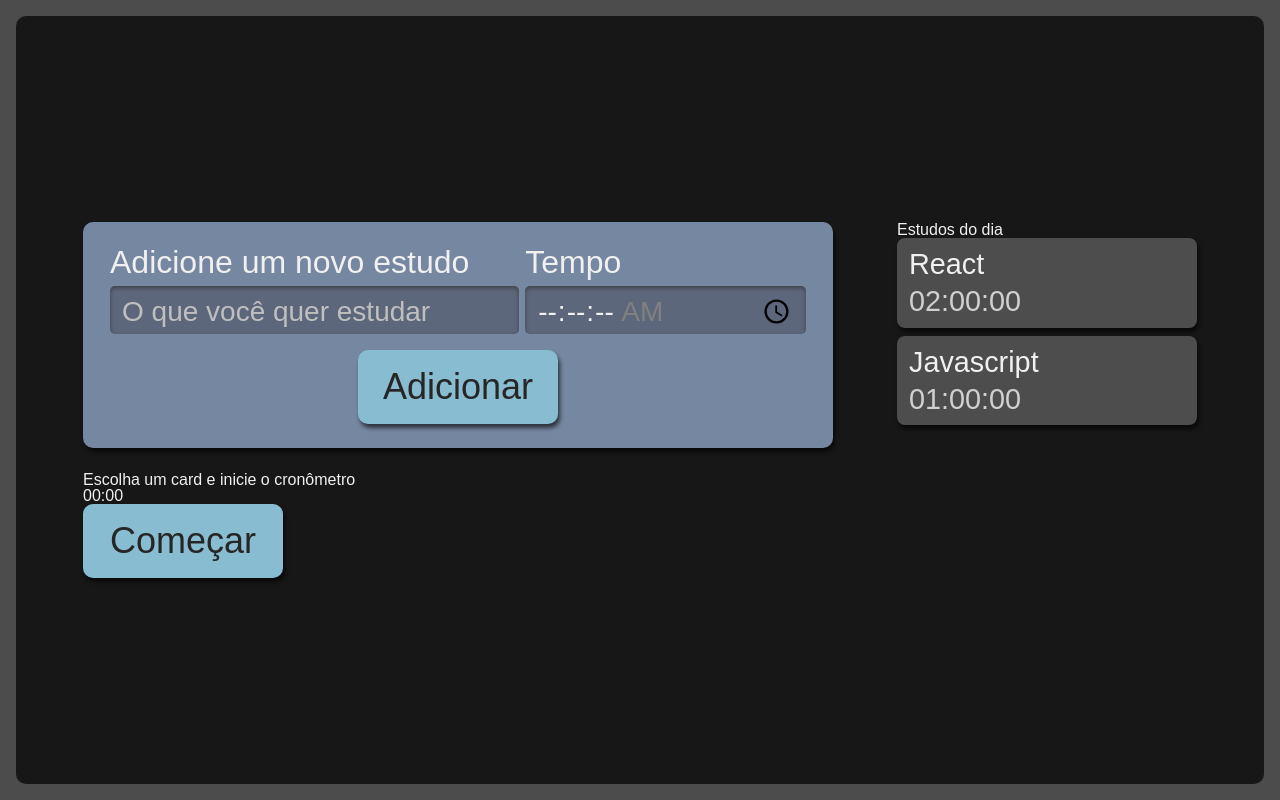
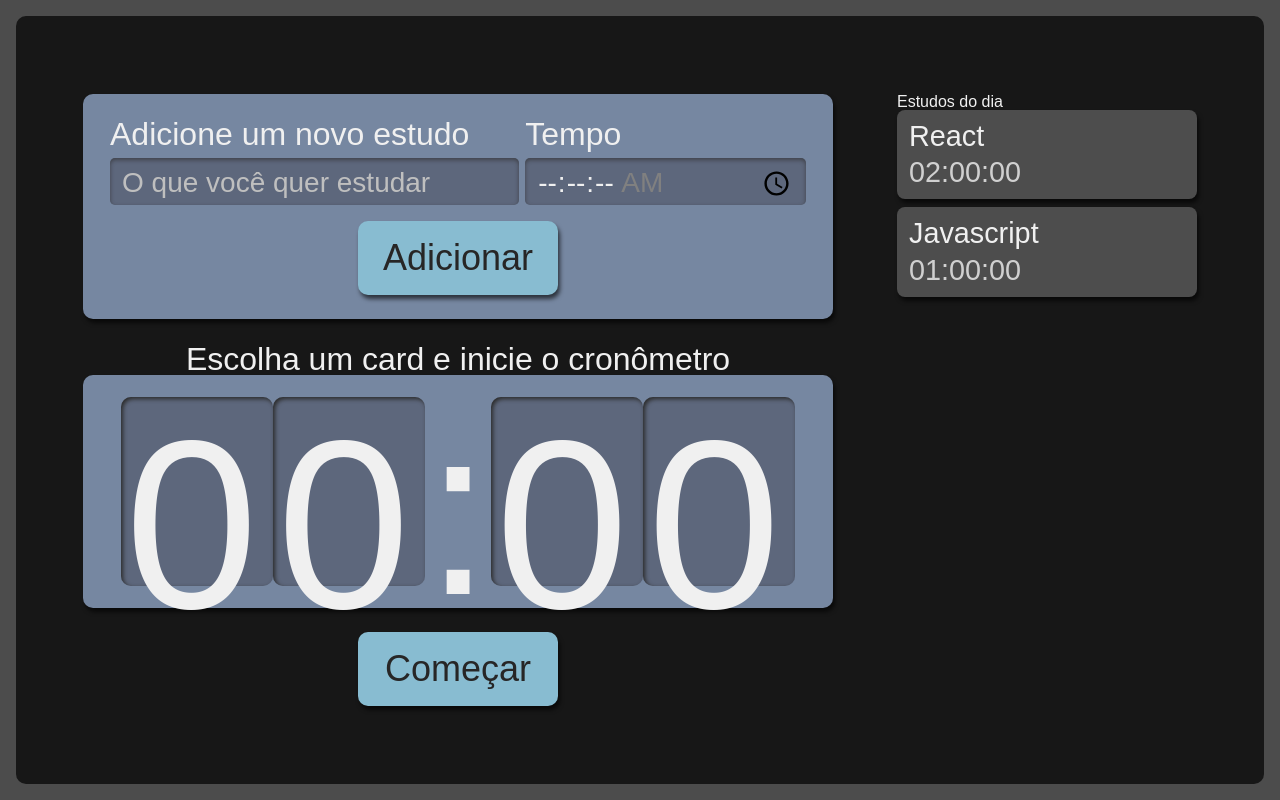
Before and after one commit to JnFerri/Alura-studies, a React (Create React App) app: page / in a window 1280 px wide. Built offline with nearby package versions, Linux system fonts and the light colour scheme.

Commit message:
Arrumando Timer e Clock e bug no nodeModules

```diff
--- a/package.json
+++ b/package.json
@@ -41,6 +41,7 @@
     ]
   },
   "devDependencies": {
+    "eslint-plugin-react": "^7.31.11",
     "sass": "^1.56.1",
     "typescript-plugin-css-modules": "^4.1.1"
   }
--- /dev/null
+++ b/src/components/Timer/Clock/Clock.module.scss
@@ -0,0 +1,21 @@
+.relogioNumero {
+    background-color: #5D677C;
+    box-shadow: 2px 2px 4px #2B2B2B inset;
+    height: 3.6rem;
+    width: 3rem;
+    padding: 8px 4px;
+    border-radius: 10px;
+
+    @media screen and (min-width:1280px) {
+      height: 10.8rem;
+      width: 9rem;
+    }
+  }
+
+  .relogioDivisao {
+    height: 4.2rem;
+
+    @media screen and (min-width:1280px) {
+      height: 12.6rem;
+    }
+  }
--- a/src/components/Timer/Clock/index.tsx
+++ b/src/components/Timer/Clock/index.tsx
@@ -1,13 +1,13 @@
-import React from "react";
+import style from './Clock.module.scss'
 
 export default function Clock(){
     return(
-            <React.Fragment>
-            <span>0</span>
-            <span>0</span>
-            <span>:</span>
-            <span>0</span>
-            <span>0</span>
-            </React.Fragment>
+        <>
+        <span className={style.relogioNumero}>0</span>
+        <span className={style.relogioNumero}>0</span>
+        <span className={style.relogioDivisao}>:</span>
+        <span className={style.relogioNumero}>0</span>
+        <span className={style.relogioNumero}>0</span>
+        </>
     )
 }
--- /dev/null
+++ b/src/components/Timer/Timer.module.scss
@@ -0,0 +1,59 @@
+.cronometro {
+    display: flex;
+    flex-direction: column;
+    align-items: center;
+    grid-area: cronometro;
+
+    .relogioWrapper {
+      align-items: center;
+      background-color: #7687A1;
+      border-radius: 10px;
+      box-shadow: 2px 4px 4px #0000009F;
+      box-sizing: border-box;
+      display: flex;
+      font-size: 5rem;
+      justify-content: center;
+      margin-bottom: 24px;
+      padding: 16px 12px;
+      width: 100%;
+    }
+
+    .titulo {
+      font-size: 2rem;
+    }
+
+    button {
+      background-color: #88bcd1;
+      border-radius: 10px;
+      box-shadow: 2px 4px 4px #0000009F;
+      color: #272626;
+      cursor: pointer;
+      font-size: 1.25rem;
+      padding: 16px;
+      width: 150px;
+
+      &:active {
+        background-color: #7CA6B7;
+        box-shadow: 2px 2px 4px #0000009F inset;
+        cursor: auto;
+      }
+    }
+
+    @media screen and (min-width:1280px) {
+
+      .relogioWrapper{
+        font-size: 15rem;
+      }
+
+      p {
+        font-size: 2rem;
+      }
+
+      button {
+        grid-column-start: span 2;
+        justify-self: center;
+        width: 200px;
+        font-size: 2.25rem;
+      }
+    }
+  }
--- a/src/components/Timer/index.tsx
+++ b/src/components/Timer/index.tsx
@@ -1,14 +1,12 @@
 import Button from "../Button";
 import Clock from "./Clock";
-
-
-
+import style from './Timer.module.scss'
 export default function Timer(){
     return(
-        <div>
-            <p>Escolha um card e inicie o cronômetro</p>
-            <div>
-        <Clock />
+        <div className={style.cronometro}>
+            <p className={style.titulo}>Escolha um card e inicie o cronômetro</p>
+            <div className={style.relogioWrapper}>
+            <Clock />
             </div>
             <Button>
                 Começar
```
Also changed, not shown: 1 other file (tests, documents, lock files or other folders).
